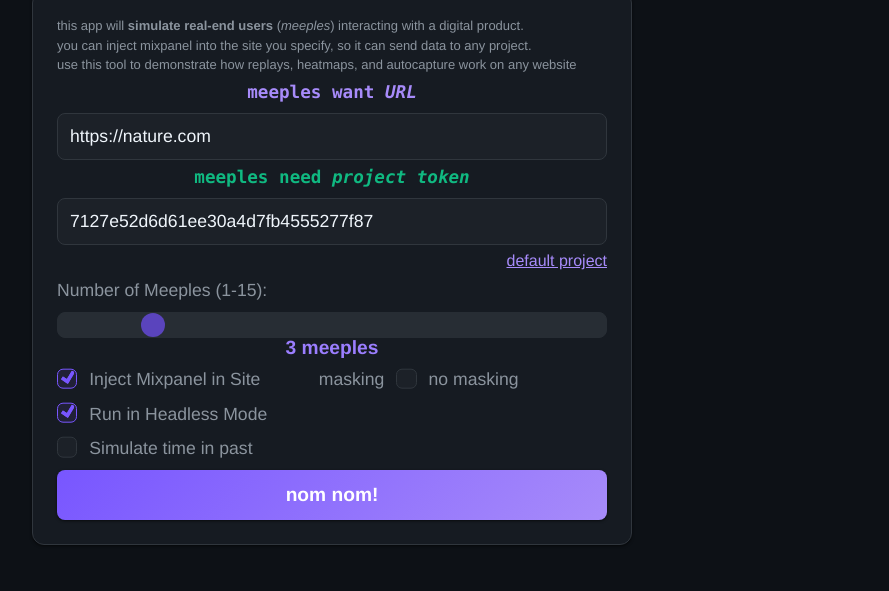
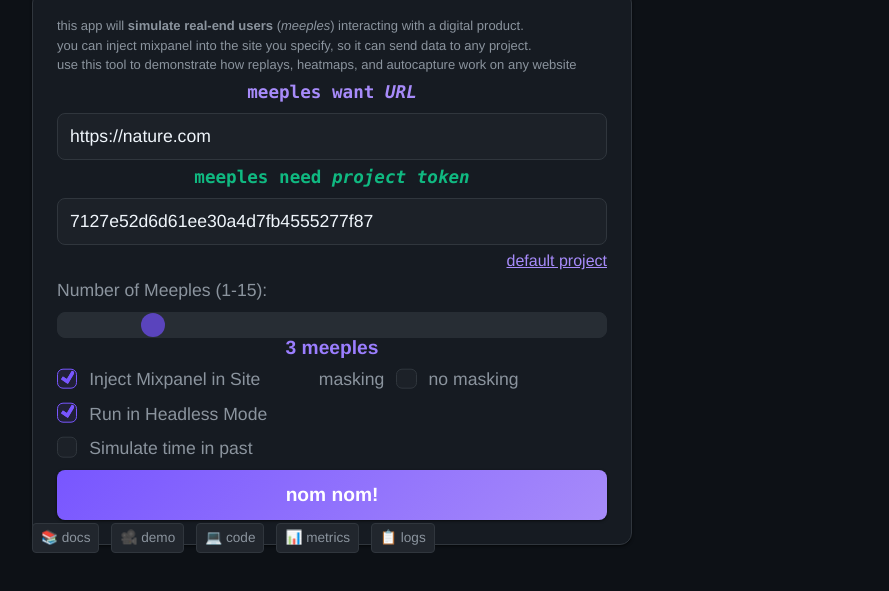
Before and after one commit to mixpanel/npc-mixpanel, a website: page ui/ui.html in a window 1280 px wide. Shown: the part 207-798 px from the top of the page, without its empty margins (0-889 px from the left). Drawn offline with nearby package versions, Linux system fonts and the light colour scheme.

Commit message:
doc links

```diff
--- a/ui/styles.css
+++ b/ui/styles.css
@@ -978,3 +978,63 @@
         transform: none;
     }
 }
+
+/* Footer Styles */
+.app-footer {
+    position: fixed;
+    bottom: 0;
+    left: 0;
+    width: 100%;
+    /* background: var(--bg-secondary); */
+    padding: 8px 0;
+    z-index: 1000;
+}
+
+.footer-links {
+    display: flex;
+    justify-content: flex-start;
+    align-items: center;
+    gap: 12px;
+    max-width: 800px;
+    margin: 0;
+    padding: 0 2rem 2rem 2rem;
+}
+
+.footer-links a {
+    color: var(--text-secondary);
+    text-decoration: none;
+    font-size: 0.85rem;
+    font-weight: 500;
+    transition: all 0.2s ease;
+    padding: 4px 8px;
+    border-radius: 4px;
+    border: 1px solid var(--border-primary);
+    display: flex;
+    align-items: center;
+    gap: 4px;
+    background: var(--bg-tertiary);
+}
+
+.footer-links a:hover {
+    color: var(--text-primary);
+    border-color: var(--border-focus);
+    transform: translateY(-1px);
+}
+
+/* Adjust body padding to account for footer */
+body {
+    padding-bottom: 40px;
+}
+
+/* Responsive footer */
+@media (max-width: 768px) {
+    .footer-links {
+        gap: 16px;
+        font-size: 0.8rem;
+    }
+
+    .footer-links a {
+        font-size: 0.8rem;
+        padding: 3px 6px;
+    }
+}
--- a/ui/ui.html
+++ b/ui/ui.html
@@ -317,6 +317,17 @@
 		📟 Show Terminal
 	</button>
 
+	<!-- FOOTER -->
+	<footer class="app-footer">
+		<div class="footer-links">
+			<a href="https://www.notion.so/mxpnl/Meeple-Replay-Heatmap-Generator-229e0ba9256280d8a885e625fa376161" target="_blank" rel="noopener">📚 docs</a>
+			<a href="https://www.loom.com/share/decdf3ebec32460a9ba21a39444b2b30?sid=44b908a7-5d3c-434e-a273-a6b3e5abf51e" target="_blank" rel="noopener">🎥 demo</a>
+			<a href="https://github.com/ak--47/npc-mixpanel" target="_blank" rel="noopener">💻 code</a>
+			<a href="https://mixpanel.com/s/VEE5s" target="_blank" rel="noopener">📊 metrics</a>
+			<a href="https://cloudlogging.app.goo.gl/Xa9TsaEK8SxKdw2w5" target="_blank" rel="noopener">📋 logs</a>
+		</div>
+	</footer>
+
 	<script src="https://cdn.socket.io/4.8.1/socket.io.min.js"
 		integrity="sha384-mkQ3/7FUtcGyoppY6bz/PORYoGqOl7/aSUMn2ymDOJcapfS6PHqxhRTMh1RR0Q6+"
 		crossorigin="anonymous"></script>
```
